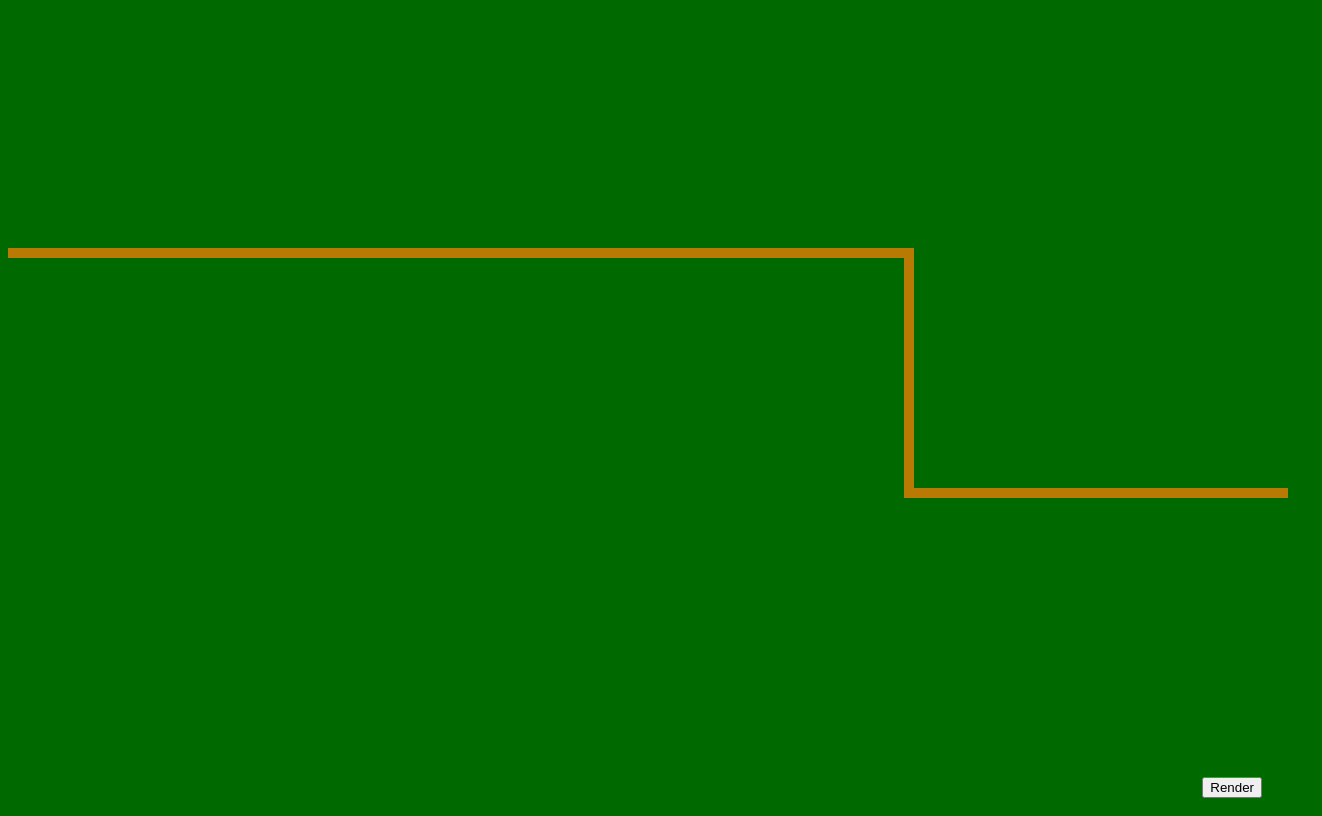
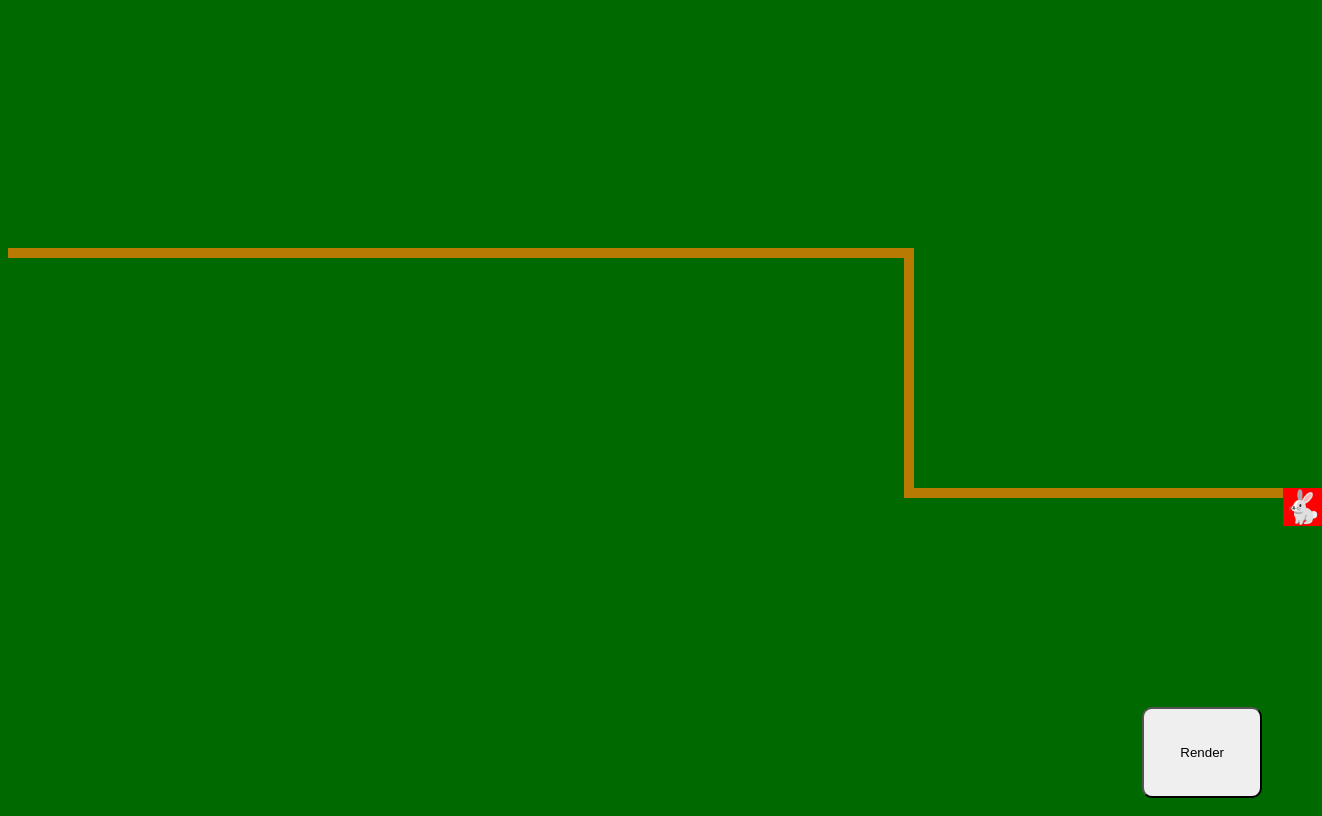
Before and after one commit to caiocinel/SuperTowerPets, a website built with Vite: page src/index.html in a window 1280 px wide. Both pictures are taken after a click on the button "Render". Shown: the whole page, 1322 px wide, since content can reach past the window. Built offline with nearby package versions, Linux system fonts and the light colour scheme.

Commit message:
Entity moving ok

```diff
--- a/src/index.html
+++ b/src/index.html
@@ -10,6 +10,8 @@
     <div id="app">
       <div id="tracks">
       </div>
+      <div id="entities">
+      </div>
       <div id="pets">
       </div>
     </div>
--- a/src/main.ts
+++ b/src/main.ts
@@ -1,3 +1,4 @@
+import Entity from "./models/Entity";
 import Track from "./models/Track";
 import Tracks from "./models/Tracks";
 
@@ -21,6 +22,9 @@ track.orientation = 'x';
 track.position = {x: 0, y: 0.3};
 tracks.push(track);
 
+const entity = new Entity();
+entity.trackList = tracks;
+
 
 const resetFrame = () => {
   console.info("Resetting frame");
@@ -35,12 +39,27 @@ const resetFrame = () => {
   tracksRoot.id = 'tracks';
   root.appendChild(tracksRoot);
 
+  const entitiesRoot = document.createElement('div');
+  entitiesRoot.id = 'entities';
+  root.appendChild(entitiesRoot);
+
+  const petsRoot = document.createElement('div');
+  petsRoot.id = 'pets';
+  root.appendChild(petsRoot);
+
+
   tracks.draw();
 }
 
 document.addEventListener('DOMContentLoaded', () => {
-  (document.getElementById('forceRender') as HTMLButtonElement).onclick = () => resetFrame();
+  (document.getElementById('forceRender') as HTMLButtonElement).onclick = () => entityRun();
   resetFrame();
 })
 
+const entityRun = async() => {
+  await entity.run();
+}
+
+
+
 window.onresize = () => resetFrame();
--- a/src/models/Entity.ts
+++ b/src/models/Entity.ts
@@ -7,7 +7,7 @@ export default class Entity{
     public trackList: Tracks | null;
     public currentTrack: Track | null;
     public isMoving: boolean;
-
+    public speed: number;
 
     constructor() {
         this.id = Math.random();
@@ -15,5 +15,71 @@ export default class Entity{
         this.currentTrack = null;
         this.isMoving = false;
         this.trackList = null;
+        this.speed = 0.5;
+    }
+
+    public draw(){
+        const root = document.getElementById('entities');
+
+        if (!root)
+            return alert("Failed to find entities div");
+
+        var entityElement = document.getElementById(this.id.toString()) as HTMLDivElement;
+
+        if(entityElement)
+            root.removeChild(entityElement);
+
+        entityElement = document.createElement('div');
+
+        entityElement.id = this.id.toString();
+        entityElement.className = 'entity';
+        entityElement.innerText = '🐇';
+
+        entityElement.style.left = `${this.position.x * 100}%`;
+        entityElement.style.top = `${this.position.y * 100}%`;
+
+        root.appendChild(entityElement);
+    }
+
+    public async run(){
+        if(!this.trackList)
+            return alert("No tracks found");
+
+        this.isMoving = true;
+        this.currentTrack = this.trackList.items[0];
+        this.position = { x: this.currentTrack.position.x, y: this.currentTrack.position.y };
+        await this.walk();
+    }
+
+    public async walk(){
+        //60fps timeout
+        setTimeout(async() => {
+            if(!this.currentTrack || !this.trackList)
+                return;
+
+            if(!this.isMoving)
+                return;
+
+            if(this.currentTrack.isFinished(this.position)){
+                const nextTrack = this.trackList.items[this.trackList.items.indexOf(this.currentTrack) + 1];
+                if(nextTrack){
+                    this.currentTrack = nextTrack;
+                    this.walk();
+                }
+                else{
+                    this.isMoving = false;
+                }
+            }
+            else{
+                if(this.currentTrack.orientation === 'x'){
+                    this.position.x += this.speed / 60;
+                }
+                if(this.currentTrack.orientation === 'y'){
+                    this.position.y += this.speed / 60;
+                }
+                this.draw();
+                await this.walk();
+            }
+        }, 16);
     }
 }
--- a/src/models/Track.ts
+++ b/src/models/Track.ts
@@ -9,6 +9,18 @@ export default class Track {
         this.length = 0;
         this.orientation = 'x';
         this.position = { x: 0, y: 0 };
+    }
+
+    public isFinished(curPos: {x: number, y:number}) {
+        if (this.orientation === 'x') {
+            if (curPos.x >= this.position.x + this.length)
+                return true;
+        }
+        if (this.orientation === 'y') {
+            if (curPos.y >= this.position.y + this.length)
+                return true;
+        }
+        return false;
     }
 
 
--- a/src/style.css
+++ b/src/style.css
@@ -24,9 +24,18 @@ body {
   user-select: none;
 }
 
+.entity {
+  position: absolute;
+  z-index: 20;
+  font-size: xx-large;
+  background-color: red;
+}
+
 #forceRender {
   position: absolute;
   right: 10px;
   bottom: 10px;
   z-index: 9999;
+  padding: 36px;
+  border-radius: 10px;
 }
```
